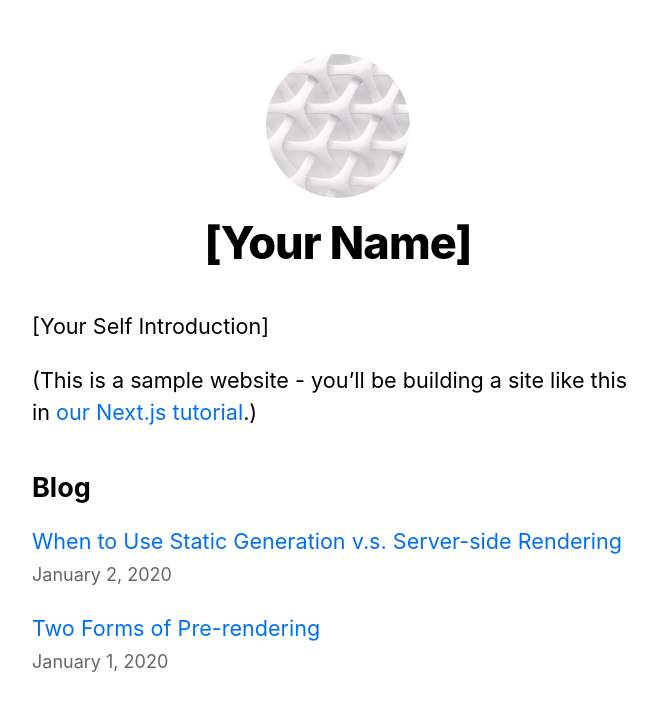
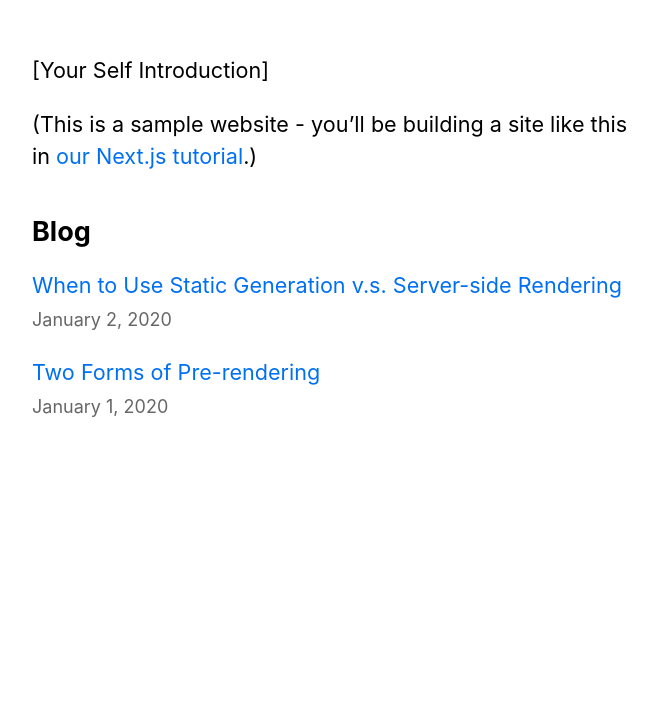
Before and after one commit to dynamicflying/website, a Next.js app: page / in a window 1280 px wide. Shown: the top 710 px of the page, without its empty margins (302-959 px from the left). Built offline with nearby package versions, Linux system fonts and the light colour scheme.

Commit message:
ci: setup preview and production deployments

```diff
--- a/components/layout.js
+++ b/components/layout.js
@@ -1,5 +1,4 @@
 import Head from 'next/head'
-import Image from 'next/image'
 import styles from './layout.module.css'
 import utilStyles from '../styles/utils.module.css'
 import Link from 'next/link'
@@ -25,41 +24,6 @@ export default function Layout({ children, home }) {
         <meta name="og:title" content={siteTitle} />
         <meta name="twitter:card" content="summary_large_image" />
       </Head>
-      <header className={styles.header}>
-        {home ? (
-          <>
-            <Image
-              priority
-              src="/images/profile.jpg"
-              className={utilStyles.borderCircle}
-              height={144}
-              width={144}
-              alt={name}
-            />
-            <h1 className={utilStyles.heading2Xl}>{name}</h1>
-          </>
-        ) : (
-          <>
-            <Link href="/">
-              <a>
-                <Image
-                  priority
-                  src="/images/profile.jpg"
-                  className={utilStyles.borderCircle}
-                  height={108}
-                  width={108}
-                  alt={name}
-                />
-              </a>
-            </Link>
-            <h2 className={utilStyles.headingLg}>
-              <Link href="/">
-                <a className={utilStyles.colorInherit}>{name}</a>
-              </Link>
-            </h2>
-          </>
-        )}
-      </header>
       <main>{children}</main>
       {!home && (
         <div className={styles.backToHome}>
--- /dev/null
+++ b/next.config.js
@@ -0,0 +1,4 @@
+/** @type {import('next').NextConfig} */
+module.exports = {
+  basePath: '/website',
+}
--- a/package.json
+++ b/package.json
@@ -2,13 +2,13 @@
   "private": true,
   "scripts": {
     "dev": "next dev",
-    "build": "next build",
+    "build": "next build && next export",
     "start": "next start"
   },
   "dependencies": {
     "date-fns": "^2.11.1",
     "gray-matter": "^4.0.2",
-    "next": "latest",
+    "next": "^12.2.5",
     "react": "17.0.2",
     "react-dom": "17.0.2",
     "remark": "^14.0.1",
--- a/pages/api/hello.js
+++ /dev/null
@@ -1,3 +0,0 @@
-export default (req, res) => {
-  res.status(200).json({ text: 'Hello' })
-}
```
Also changed, not shown: 2 other files (tests, documents, lock files or other folders).
